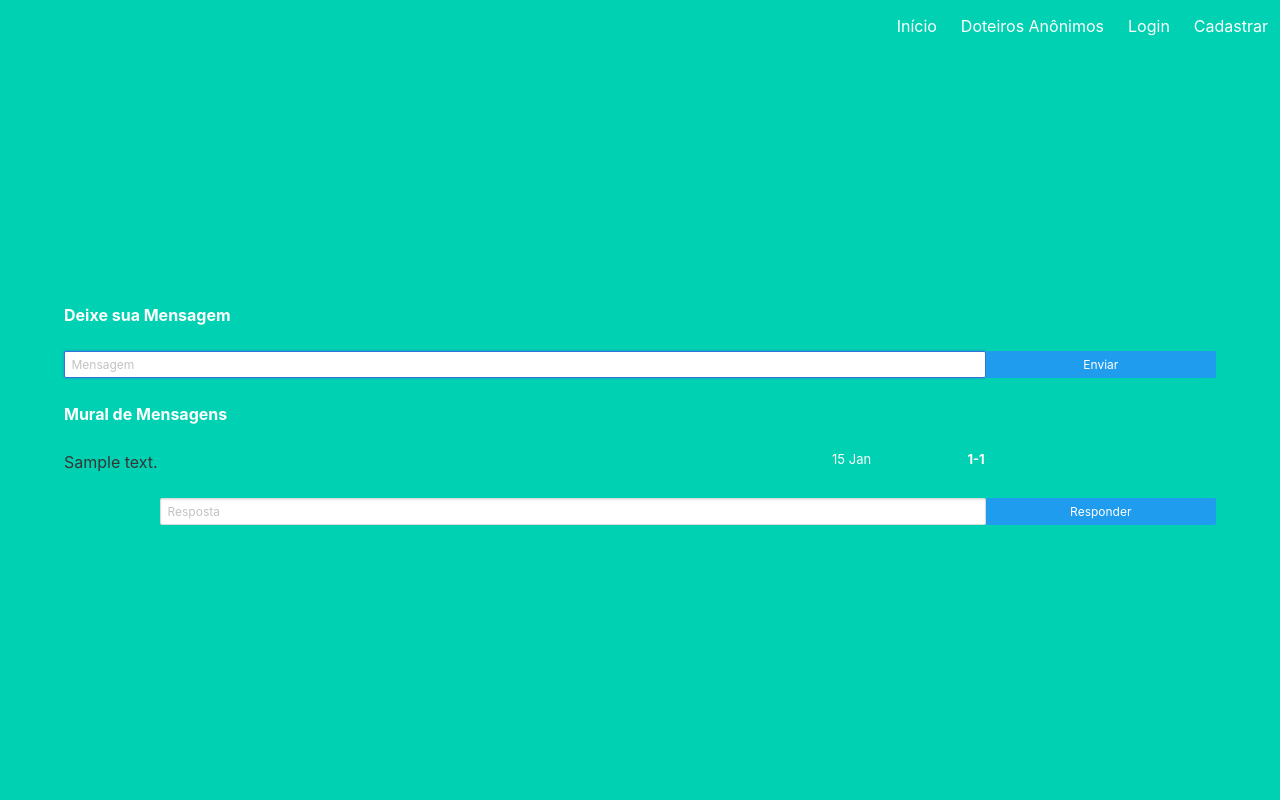
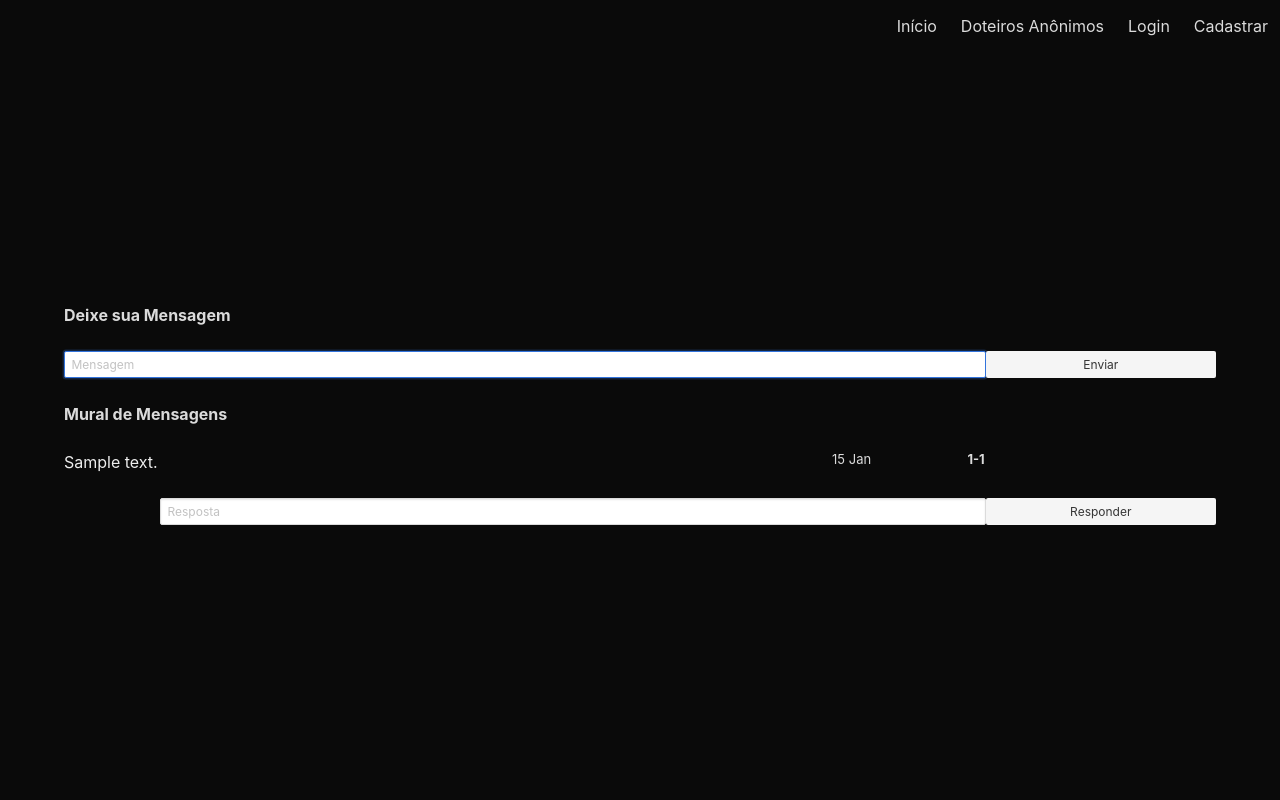
Before and after one commit to bsguedes/pnkasino, a Flask app: page /book in a window 1280 px wide. Run offline with Flask 2, Linux system fonts and the light colour scheme; tables that the repository leaves empty hold one stand-in row (values such as "Sample post").

Commit message:
black background

```diff
--- a/templates/base.html
+++ b/templates/base.html
@@ -19,12 +19,11 @@
       pointer-events: none;
       box-shadow: none;
     }
-
     </style>
 </head>
 
 <body>
-<section class="hero is-primary is-fullheight">
+<section class="hero is-primary is-fullheight has-background-black has-text-grey-lighter">
     <div class="hero-head">
         <nav class="navbar">
             <div id="navbarMenuHeroA" class="navbar-menu is-active">
--- a/templates/book.html
+++ b/templates/book.html
@@ -30,7 +30,7 @@
         <input class="input is-small" name="book_message" placeholder="Mensagem" autofocus="">
       </div>
       <div class="column is-one-fifth">
-        <button class="button is-block is-info is-small is-fullwidth">Enviar</button>
+        <button class="button is-block is-light is-small is-fullwidth">Enviar</button>
       </div>
     </div>
 </form>
@@ -44,7 +44,7 @@
 <form method="POST" action="/book/vote">
     <div class="columns is-gapless is-multiline is-mobile">
       <div class="column">
-        <h3 align="left" style="color:#363636">{{ message['message'] }}</h3>
+        <h3 align="left" style="color:#eeeeee">{{ message['message'] }}</h3>
       </div>
       <div class="column is-1">
         <font size="2"><h6 align="left">{{ message['created_at'].strftime('%d %b') }}</h6></font>
@@ -75,7 +75,7 @@
 
       </div>
       <div class="column">
-          <h3 align="left" style="color:#eeeeee"><i>{{ response['message'] }}</i></h3>
+          <h3 align="left" style="color:#cdcdcd"><i>{{ response['message'] }}</i></h3>
       </div>
       <div class="column is-1">
         <font size="2"><h6 align="left">{{ response['created_at'].strftime('%d %b') }}</h6></font>
@@ -110,7 +110,7 @@
             <input type="hidden" name="id" value="{{message['message_id']}}"/>
         </div>
         <div class="column is-one-fifth">
-            <button class="button is-block is-info is-small is-fullwidth">Responder</button>
+            <button class="button is-block is-light is-small is-fullwidth">Responder</button>
         </div>
     </div>
 </form>
--- a/templates/profile.html
+++ b/templates/profile.html
@@ -103,7 +103,7 @@
                             </div>
                             <div class="level-right">
                                 <div class="level-item">
-                                    <button class="button is-block is-info is-small is-fullwidth">Enviar</button>
+                                    <button class="button is-block is-light is-small is-fullwidth">Enviar</button>
                                 </div>
                             </div>
                         </nav>
@@ -196,7 +196,7 @@
                                     <div class="level-right">
                                         <div class="level-item">
                                             <input type="hidden" name="id" value="{{scrap['scrap_id']}}"/>
-                                            <button class="button is-block is-info is-small is-fullwidth">Responder
+                                            <button class="button is-block is-light is-small is-fullwidth">Responder
                                             </button>
                                         </div>
                                     </div>
```
